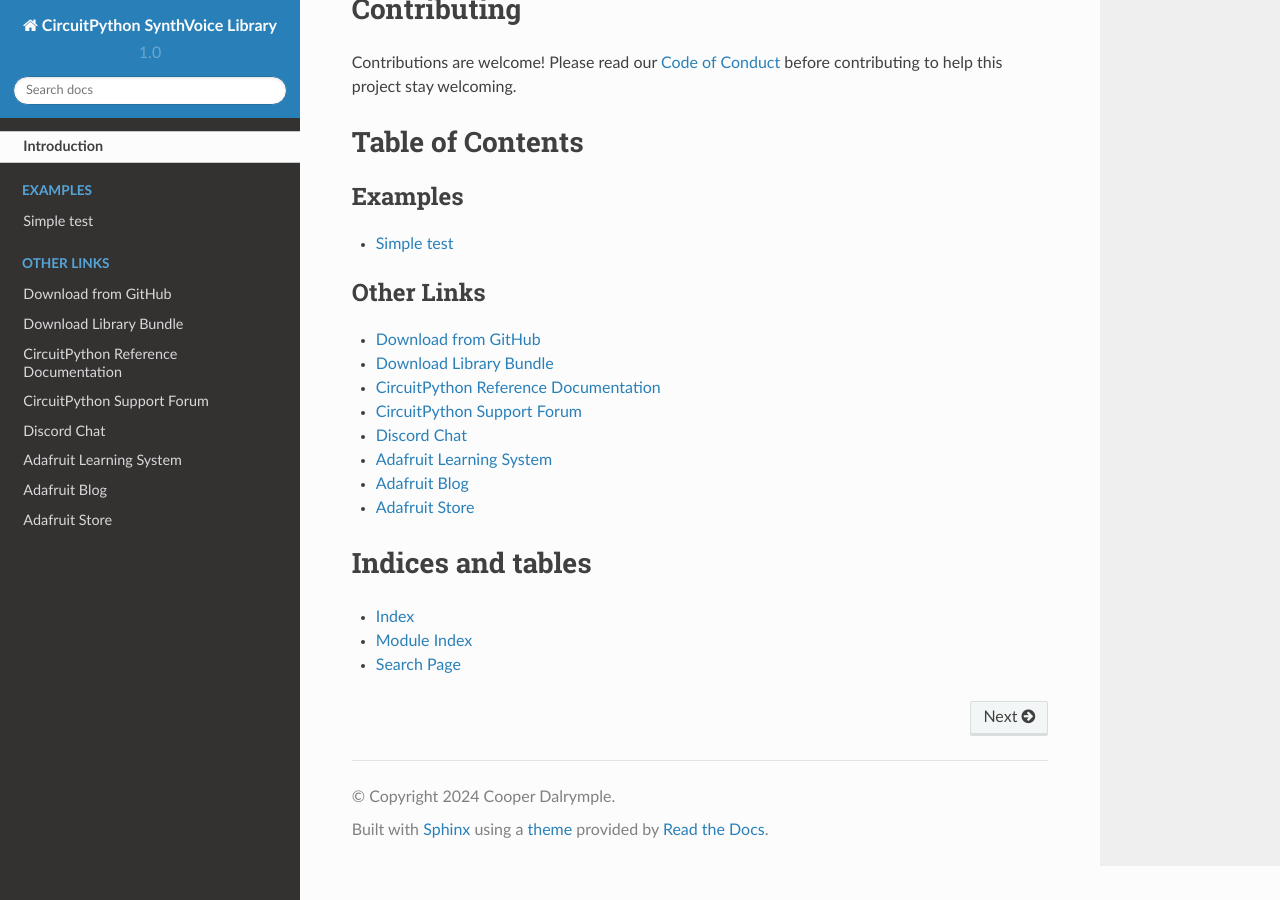
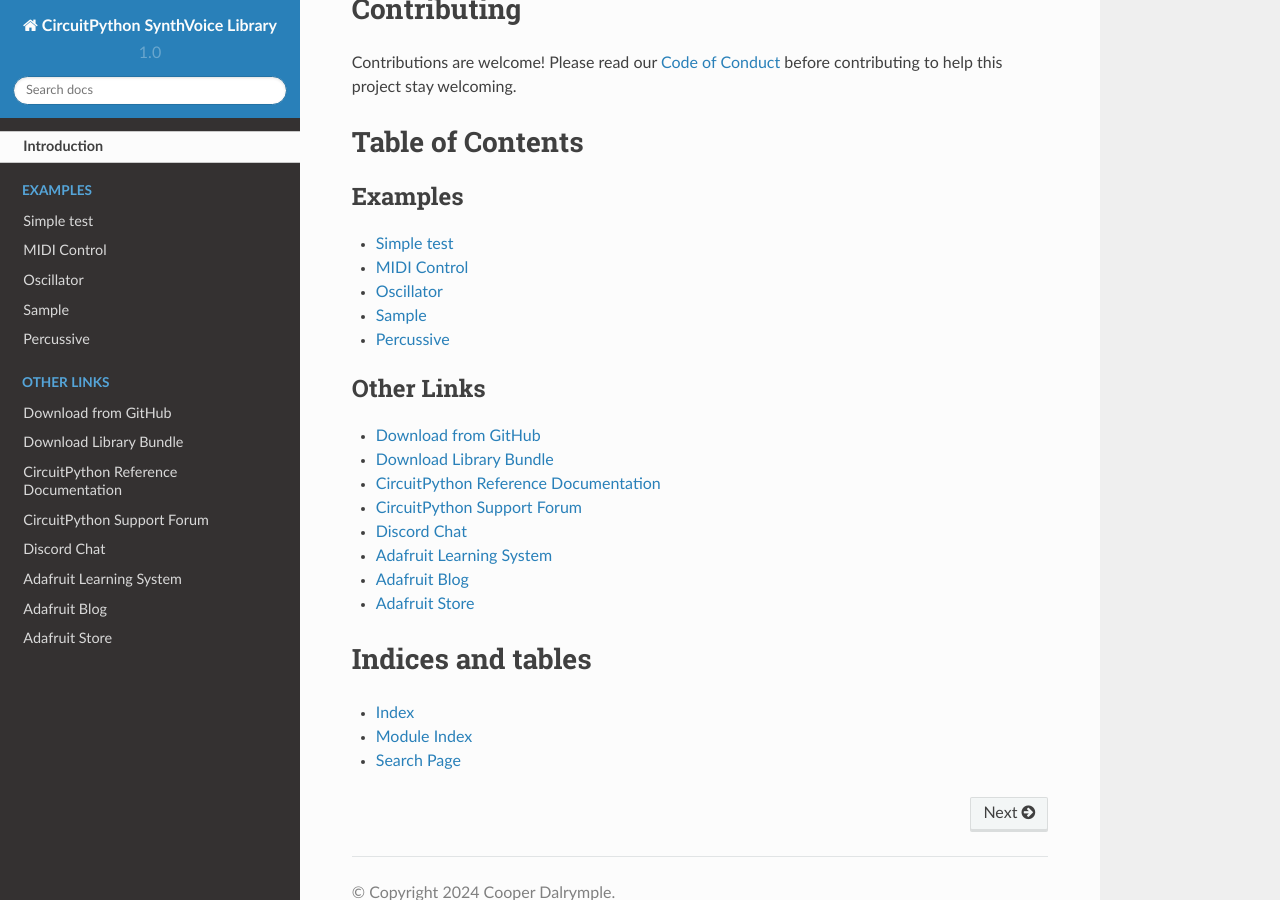
Before and after one commit to dcooperdalrymple/CircuitPython_SynthVoice, a Sphinx documentation site: the page built from docs/index.rst, in a window 1280 px wide and 900 px high, scrolled down 2132 px. Built offline with Sphinx 7.4.7 and the Read the Docs theme 2.0.0, drawn with Linux system fonts in a browser that asks for light colours; part of the change alters nothing that is shown.

Commit message:
Added additional examples to documentation.

```diff
--- a/docs/examples.rst
+++ b/docs/examples.rst
@@ -6,3 +6,41 @@ Ensure your device works with this simple test.
 .. literalinclude:: ../examples/synthvoice_simpletest.py
     :caption: examples/synthvoice_simpletest.py
     :linenos:
+
+MIDI Control
+------------
+
+Control a voice with USB MIDI input.
+
+.. literalinclude:: ../examples/synthvoice_midi.py
+    :caption: examples/synthvoice_midi.py
+    :linenos:
+
+Oscillator
+------------
+
+Demonstration of the :class:`synthvoice.oscillator.Oscillator` voice.
+
+.. literalinclude:: ../examples/synthvoice_oscillator.py
+    :caption: examples/synthvoice_oscillator.py
+    :linenos:
+
+Sample
+------------
+
+Demonstration of the :class:`synthvoice.sample.Sample` voice with the provided 16-bit WAV 11025hz
+audio file, examples/test.wav.
+
+.. literalinclude:: ../examples/synthvoice_sample.py
+    :caption: examples/synthvoice_sample.py
+    :linenos:
+
+Percussive
+------------
+
+Demonstration of the voices available in the :mod:`synthvoice.percussive` module to create a simple
+drum machine (without a sequencer).
+
+.. literalinclude:: ../examples/synthvoice_percussive.py
+    :caption: examples/synthvoice_percussive.py
+    :linenos:
```
